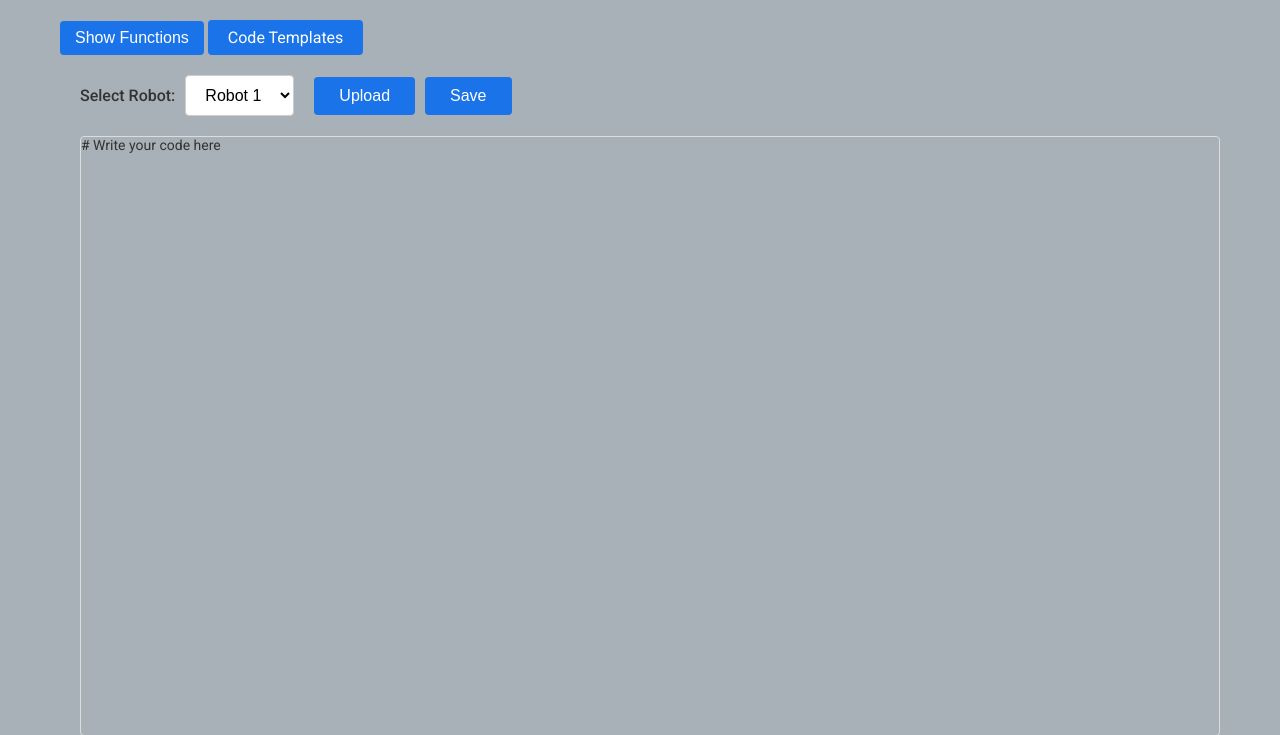
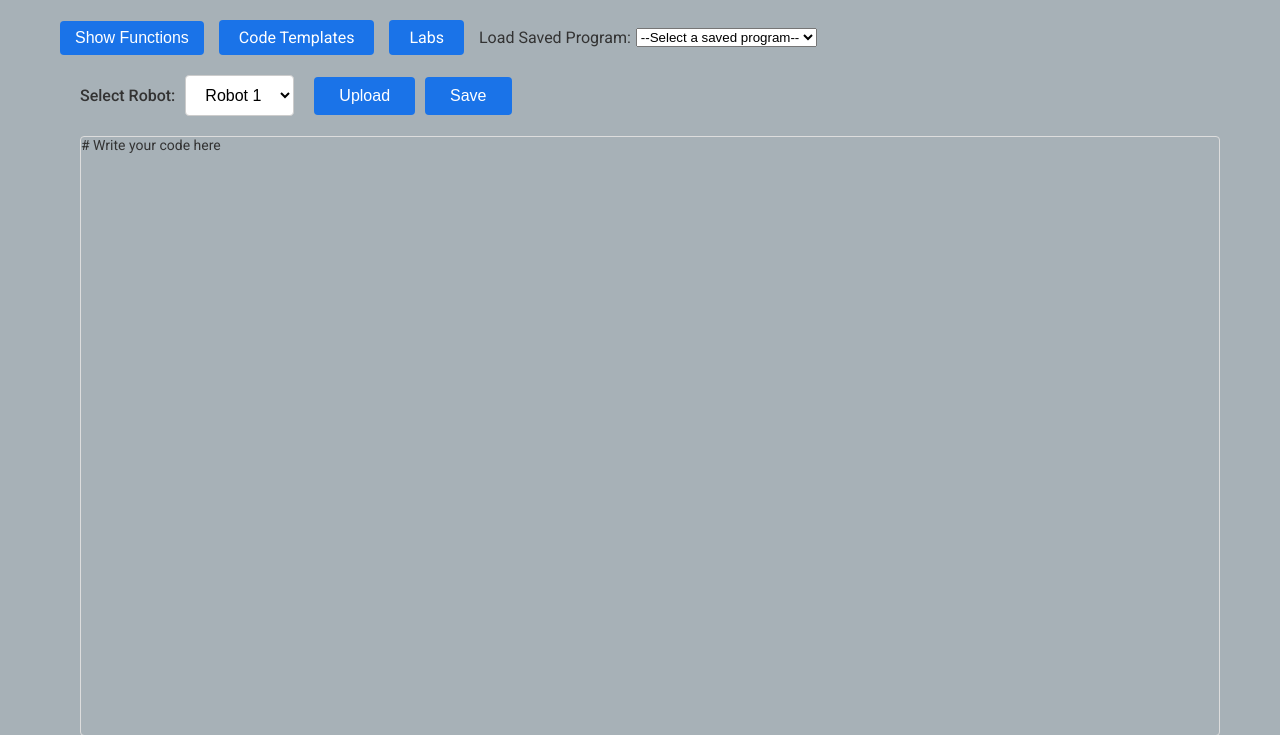
Before and after one commit to marcusmacesich/RobotInterfaceApp, a Django app: page / in a window 1280 px wide. Shown: the part 58-793 px from the top of the page. Run offline with Django 5.2, Linux system fonts and the light colour scheme; a user stored in the database is signed in; data comes from the database, SQL or seed files in the repository; both versions use the stored data as it was after the commit; some libraries are stand-ins or nearby versions.

Commit message:
Fixed missing lab urls, added button to get to lab list, added drop down to recall saved programs

```diff
--- a/robot_interface/interface/templates/idewindow.html
+++ b/robot_interface/interface/templates/idewindow.html
@@ -34,6 +34,9 @@
         }
         /* Toggle button container */
         .toggle-container {
+            display: flex;
+            align-items: center;
+            gap: 15px;
             max-width: 1200px;
             margin: 20px auto;
             padding: 0 20px;
@@ -168,6 +171,15 @@
         .button-link:hover {
             background-color: #1669c1;
         }
+
+        .saved-program-container {
+            display: flex;
+            align-items: center;
+        }
+
+        .saved-program-container label {
+            margin-right: 5px;
+        }
     </style>
 </head>
 <body>
@@ -181,6 +193,18 @@
     <div class="toggle-container">
         <button id="toggle-sidebar-btn" onclick="toggleSidebar()">Show Functions</button>
         <a id="to-code-templates" href="{% url 'codetemplates' %}" class="button-link">Code Templates</a>
+        <a id="to-lab-list" href="{% url 'lab_list' %}" class="button-link">Labs</a>
+        <div class="saved-program-container">
+            <label for="saved-program-select">Load Saved Program:</label>
+            <select id="saved-program-select">
+                <option value="">--Select a saved program--</option>
+                {% for program in saved_programs %}
+                    <option value="{{ program.id }}" data-code="{{ program.code|escapejs }}">
+                        {{ program.program_name }}
+                    </option>
+                {% endfor %}
+            </select>
+        </div>
     </div>
 
     <!-- Main Content with Sidebar and Editor -->
@@ -232,6 +256,17 @@
         editor.setTheme("ace/theme/github");
         editor.session.setMode("ace/mode/python");
         editor.setOptions({ fontSize: "13pt" });
+
+        // Listen for change events on the saved program dropdown
+        document.getElementById('saved-program-select').addEventListener('change', function() {
+            var selectedOption = document.getElementById('saved-program-select').options[
+                document.getElementById('saved-program-select').selectedIndex
+            ];
+            var rawCode = selectedOption.getAttribute('data-code');
+            // Use JSON.Parse to convert escape sequences to actual characters
+            var code = JSON.parse('"' + rawCode +'"');
+            editor.setValue(code, -1);
+        });
 
         // Insert function name into the editor when a function is clicked
         function insertFunction(funcName) {
@@ -286,6 +321,8 @@
             form.submit();
         });
 
+
+
         // Save text persistently in localStorage
         editor.addEventListener('input', function(){
             setPersistant("codeText", editor.getValue());
--- a/robot_interface/interface/urls.py
+++ b/robot_interface/interface/urls.py
@@ -20,5 +20,7 @@ urlpatterns = [
     path('manage_templates', views.manage_templates, name='manage_templates'),
     path('get-template-names/', views.get_template_names, name='get_template_names'),
     path('fetch_text_file/', views.fetch_text_file, name='fetch_text_file'),
-    path('handle_text_data/', views.handle_text_data, name='handle_text_data')
+    path('handle_text_data/', views.handle_text_data, name='handle_text_data'),
+    path('lab/<int:lab_id>/', views.lab_view, name='lab_view'),
+    path('lab_list/', views.lab_list, name='lab_list')
 ]
--- a/robot_interface/interface/views.py
+++ b/robot_interface/interface/views.py
@@ -22,8 +22,9 @@ def interface(request):
 
     # Get all of the function objects for code blocks
     functions = Functions.objects.all()
+    saved_programs = SavedProgram.objects.filter(student=request.user)
     # Load the editor interface page
-    return render(request, 'idewindow.html', {'functions': functions})
+    return render(request, 'idewindow.html', {'functions': functions, 'saved_programs': saved_programs})
 
 # Function to handle when the 'Upload' button is pressed
 def upload_program(request):
```
Also changed, not shown: robot_interface/interface/templates/lablist.html (+22 -0 lines), robot_interface/db.sqlite3.
